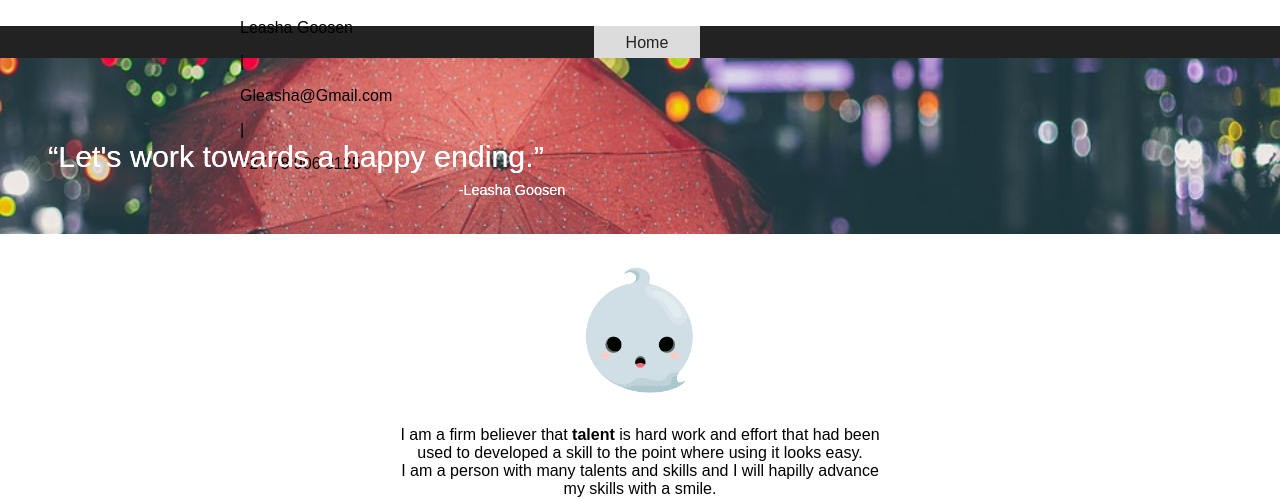
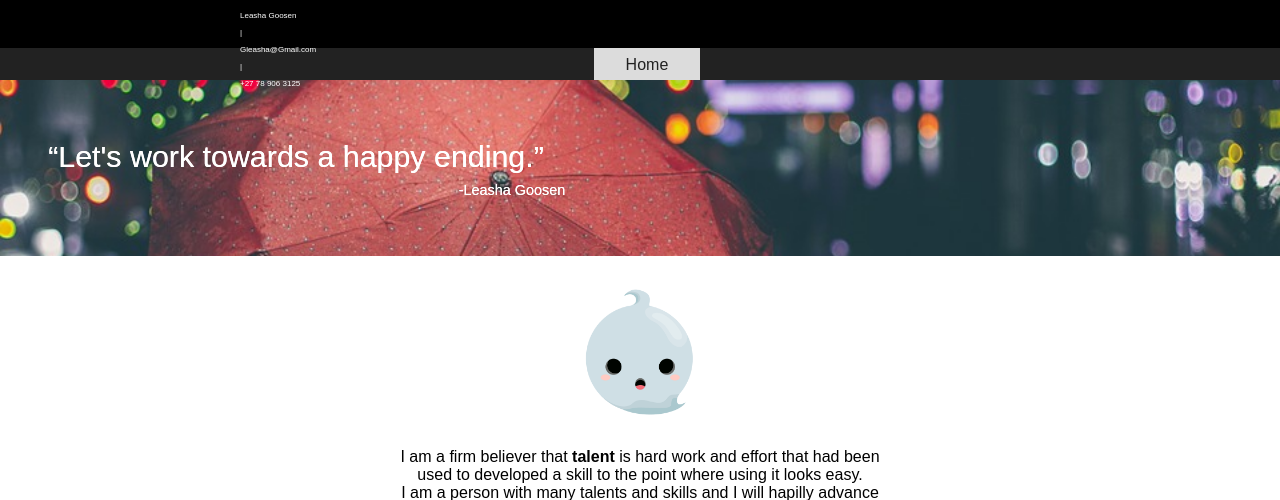
Before and after one commit to MyLeasha/LeashedLeasha, a PHP site: page / in a window 1280 px wide. Shown: the top 500 px of the page. Run offline with PHP 8.4, Linux system fonts and the light colour scheme.

Commit message:
Update styleSheet.css

```diff
--- a/app/CSS/styleSheet.css
+++ b/app/CSS/styleSheet.css
@@ -2,7 +2,7 @@ body {
     margin: 0;
     font-family: sans-serif;
 }
-#headertitle {
+.headertitle {
     font-family: sans-serif;
     font-size: 50%;
     background-color: #000;
```
